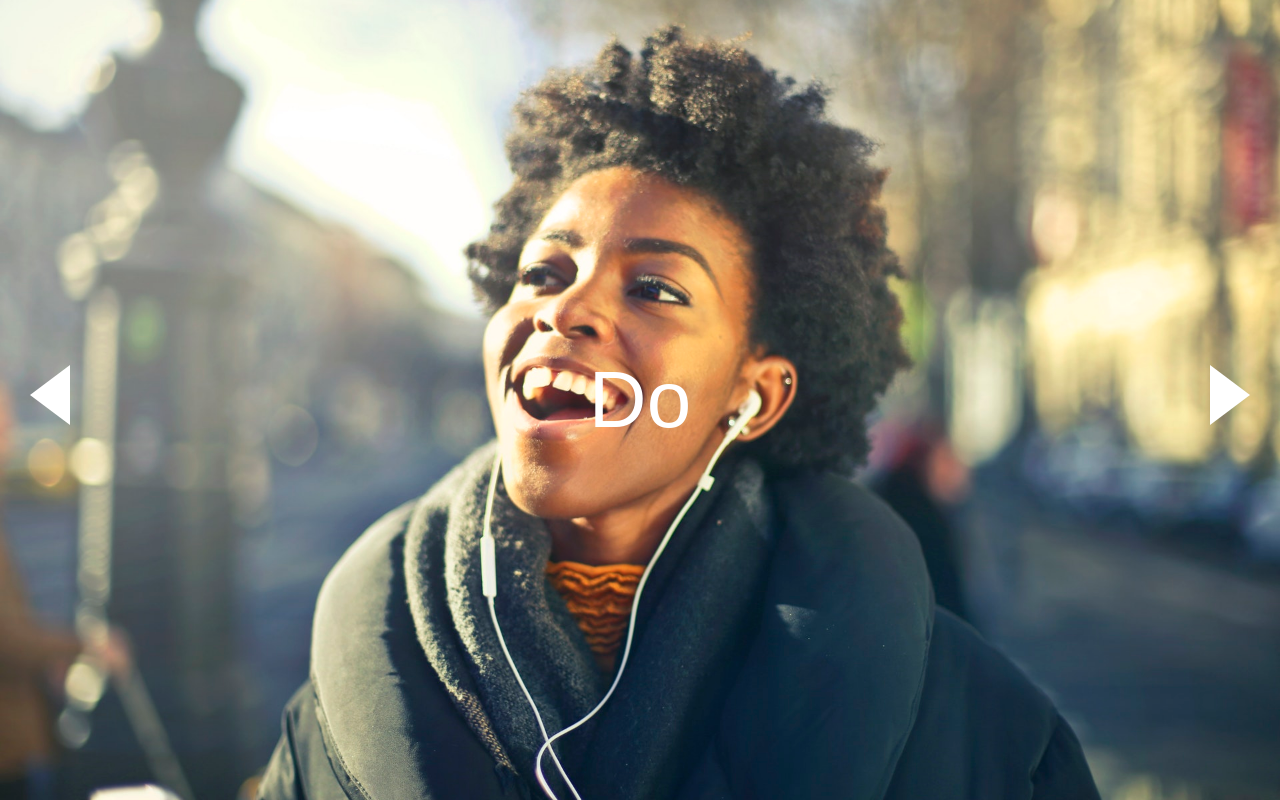
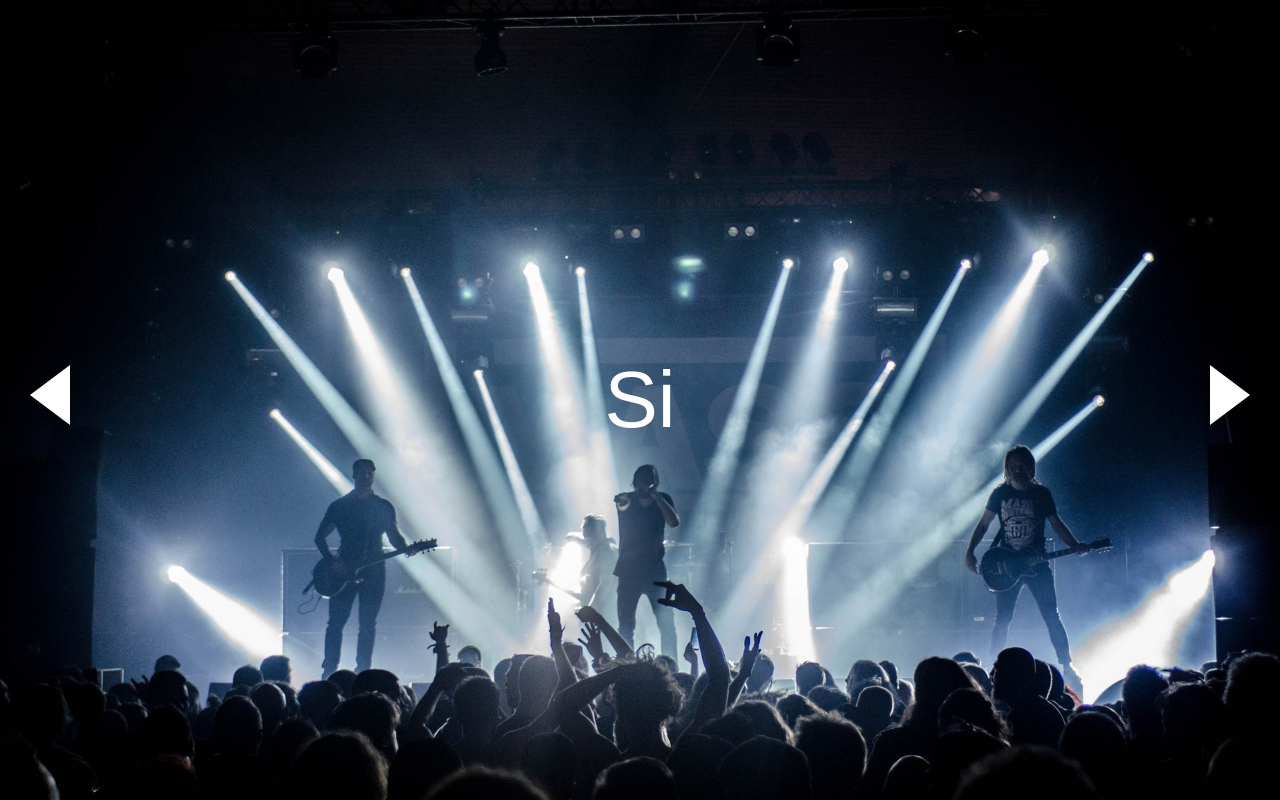
Before and after one commit to shlommi/full-screen-gallery, a plain HTML site: page index.html in a window 1280 px wide. Both pictures are taken after a click on the element 50 px from the left and 395 px from the top of the page. Drawn offline with Linux system fonts and the light colour scheme.

Commit message:
second commit

```diff
--- a/index.html
+++ b/index.html
@@ -49,7 +49,7 @@
 
             <div class="slide slide7">
                 <div class="slide-content">
-                    <span>Ti</span>
+                    <span>Si</span>
                 </div>
             </div>
 
@@ -58,15 +58,54 @@
     </div>
 
     <script>
-        const sliderImages = document.querySelectorAll('.slide'),
+        let sliderImages = document.querySelectorAll('.slide'),
               arrowLeft = document.querySelector('#arrow-left'),
               arrowRight = document.querySelector('#arrow-right'),
               current = 0;
+        // will clear all images
         function reset() {
             sliderImages.forEach(image => {
                 image.style.display = 'none';
             })
         }
+        // intializer
+        function startSlide() {
+            reset();
+            sliderImages[0].style.display = 'block';
+        }
+
+        // show prev
+        function slideLeft() {
+            reset();
+            sliderImages[current - 1].style.display = 'block';
+            current--;
+        }
+
+        // show next
+        function slideRight() {
+            reset();
+            sliderImages[current + 1].style.display = 'block';
+            current++;
+        }
+
+        //left arrow click
+        arrowLeft.addEventListener('click', ()=> {
+            if(current === 0) {
+                current = sliderImages.length;
+            }
+            slideLeft();
+        })
+
+        //Right arrow click
+        arrowRight.addEventListener('click', ()=> {
+            if(current === sliderImages.length-1) {
+                current = -1;
+            }
+            slideRight();
+        })
+
+        startSlide();
+
     </script>
 </body>
 </html>
--- a/style.css
+++ b/style.css
@@ -70,7 +70,7 @@ overflow-x: hidden;
 }
 
 #arrow-right {
-    border-width: 30px 0px 30px 40px;
+    border-width:  30px 0px 30px 40px;
     border-color: transparent transparent transparent #fff;
     right: 0;
     margin-right: 30px;
```
